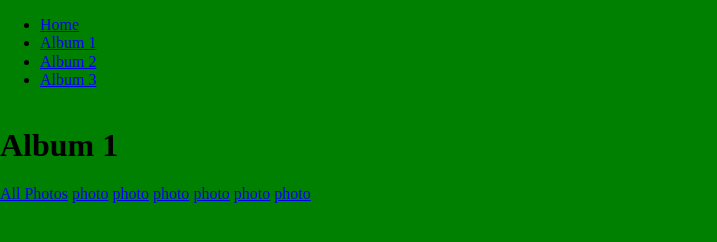
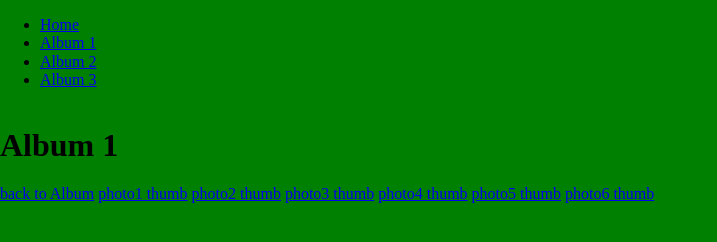
Before and after one commit to russpate/photoAlbum2, a website: page index.html in a window 1280 px wide. Both pictures are taken after a click on the link "Album 1". Shown: the whole page, without its empty margins (0-717 px from the left). Drawn offline with nearby package versions, Linux system fonts and the light colour scheme.

Commit message:
still working on clicks, had photoview and lost it.

```diff
--- a/css/_core.scss
+++ b/css/_core.scss
@@ -7,9 +7,9 @@ section{
 .active{
   display:inline-block;
 }
-.photo{
+.toggle{
   display:none;
 }
-.photoActive{
+.show{
   display:inline-block;
 }
--- a/index.html
+++ b/index.html
@@ -15,41 +15,39 @@
         <li><a rel="album-3" href="#">Album 3</a></li>
       </ul>
     </header>
+    <div class="container">
       <section class="albums active">
-        <h1>Photo Album</h1>
+          <h1>Photo Albums</h1>
           <a href="#">album 1</a>
       </section>
-    <section rel="album-1" class="album-1">
+      <section rel="album-1" class="album album-1">
         <h1>Album 1</h1>
-      <a rel="allPhotos" href="#">All Photos</a>
-      <a rel="photo-1" href="#">photo</a>
-      <a rel="photo-2" href="#">photo</a>
-      <a rel="photo-3" href="#">photo</a>
-      <a rel="photo-4" href="#">photo</a>
-      <a rel="photo-5" href="#">photo</a>
-      <a rel="photo-6" href="#">photo</a>
+        <div rel="allPhotos" class="allPhotos photo toggle show" href="#">
+          <a rel="allPhotos" class="photoBack" href="#">back to Album</a>
+          <a rel="photo-1" class="photoThumb" href="#">photo1 thumb</a>
+          <a rel="photo-2" class="photoThumb" href="#">photo2 thumb</a>
+          <a rel="photo-3" class="photoThumb" href="#">photo3 thumb</a>
+          <a rel="photo-4" class="photoThumb" href="#">photo4 thumb</a>
+          <a rel="photo-5" class="photoThumb" href="#">photo5 thumb</a>
+          <a rel="photo-6" class="photoThumb" href="#">photo6 thumb</a>
+        </div>
+        <div class="photo-1 photo toggle" href="#">photo1</div>
+        <div class="photo-2 photo toggle" href="#">photo2</div>
+        <div class="photo-3 photo toggle" href="#">photo3</div>
+        <div class="photo-4 photo toggle" href="#">photo4</div>
+        <div class="photo-5 photo toggle" href="#">photo5</div>
+        <div class="photo-6 photo toggle" href="#">photo6</div>
       </section>
-    <section rel="album-2" class="album-2">
+      <section rel="album-2" class="album album-2">
         <h1>Album 2</h1>
-      <a rel="photo-1" href="#">photo</a>
-      <a rel="photo-2" href="#">photo</a>
-      <a rel="photo-3" href="#">photo</a>
-      <a rel="photo-4" href="#">photo</a>
-      <a rel="photo-5" href="#">photo</a>
-      <a rel="photo-6" href="#">photo</a>
       </section>
-    <section rel="album-3" class="album-3">
+      <section rel="album-3" class="album album-3">
         <h1>Album 3</h1>
-      <a rel="photo-1" href="#">photo</a>
-      <a rel="photo-2" href="#">photo</a>
-      <a rel="photo-3" href="#">photo</a>
-      <a rel="photo-4" href="#">photo</a>
-      <a rel="photo-5" href="#">photo</a>
-      <a rel="photo-6" href="#">photo</a>
         <section rel="photo-1" class="photo-1">
           photo 1
         </section>
       </section>
+    </div>
     <script type="text/javascript" src="bower_components/underscore/underscore.js"></script>
     <script type="text/javascript" src="bower_components/jquery/dist/jquery.js"></script>
     <script type="text/javascript" src="js/main.js"></script>
--- /dev/null
+++ b/js/albumData.js
@@ -0,0 +1,22 @@
+/* jshint ignore:start */
+
+var albumData = [{
+  type: "album",
+  albumTitle: "album-1",
+  albumCover: "images/photo_1_thumb.png",
+  photos: [{
+    photoName: "photo 1",
+    photoThumb: "images/photo_1_thumb.png",
+    photoFull:  "images/photo_1_full.jpeg",
+  },
+{
+    photoName: "photo 2",
+    photoThumb: "images/photo_2_thumb.png",
+    photoFull:  "images/photo_2_full.jpeg",
+  },
+ {
+    photoName: "photo 3",
+    photoThumb: "images/photo_3_thumb.png",
+    photoFull:  "images/photo_3_full.jpeg",
+  }]
+},
--- a/js/main.js
+++ b/js/main.js
@@ -1,3 +1,5 @@
+/* jshint ignore:start */
+
 $(document).ready(function () {
 //
 //
@@ -6,6 +8,7 @@ $(document).ready(function () {
 ////// Click Events
 //
 // selects albums  from the homepage
+//
   var navItem = $('li').find('a');
   navItem.on("click", function (event) {
     event.preventDefault();
@@ -15,12 +18,13 @@ $(document).ready(function () {
   });
 //
 // from the album in to the photo
-  var photoItem = $('a');
-  photoItem.click(function (event) {
+//
+  var photoItem = $('allPhotos').find('a');
+  photoItem.on("click", function (event) {
     event.preventDefault();
-    var selectedPage = "." + $(this).attr('rel');
-    $(selectedPage).siblings('photo').removeClass('photoActive');
-    $(selectedPage).addClass('photoActive');
+    var selectedPhoto = "." + $(this).attr('rel');
+    $(selectedPhoto).siblings('.photo').removeClass('show');
+    $(selectedPhoto).addClass('show');
   });
 
 }); // $(document).ready
```
Also changed, not shown: css/main.css. Lines whose indentation alone changed are shown as unchanged.
